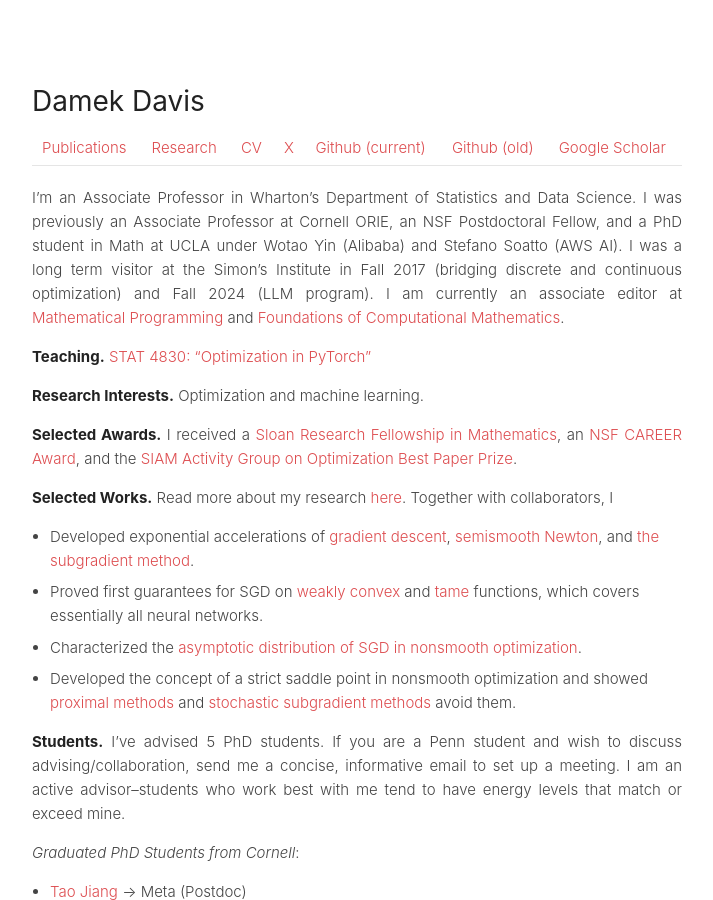
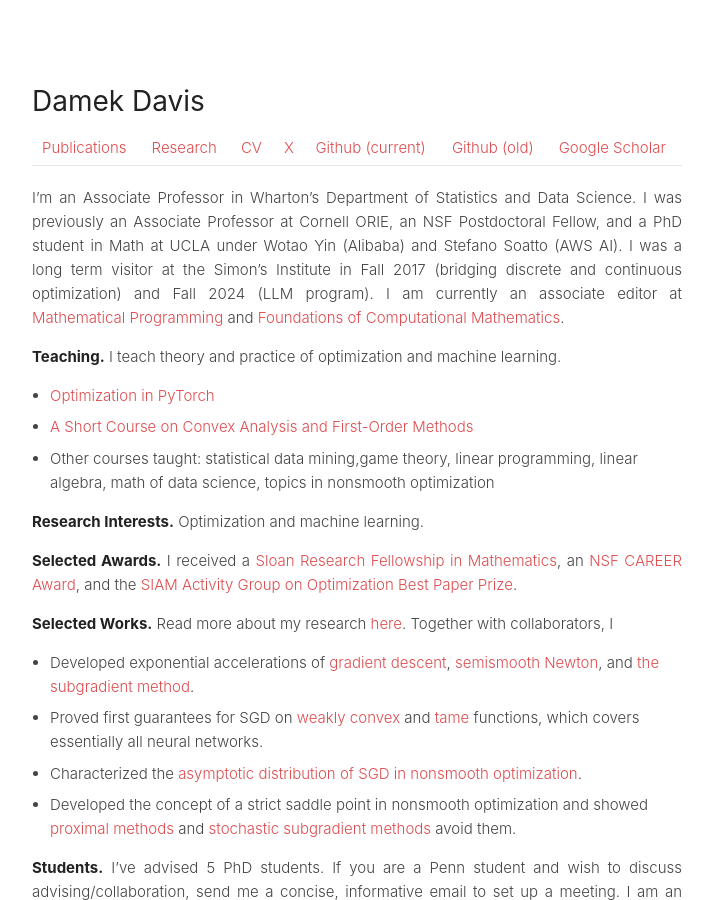
Before and after one commit to damek/damek.github.io, a Jekyll site: the page built from index.md, in a window 1280 px wide and 900 px high. Shown: the whole window, without its empty margins (283-996 px from the left). Built offline with Jekyll 4.4.1, drawn with Linux system fonts in a browser that asks for light colours.

Commit message:
Update index.md to enhance teaching section with course descriptions and additional courses taught

```diff
--- a/index.md
+++ b/index.md
@@ -9,7 +9,11 @@
 
 I'm an Associate Professor in Wharton's Department of Statistics and Data Science. I was previously an Associate Professor at Cornell ORIE, an NSF Postdoctoral Fellow, and a PhD student in Math at UCLA under Wotao Yin (Alibaba) and Stefano Soatto (AWS AI). I was a long term visitor at the Simon's Institute in Fall 2017 (bridging discrete and continuous optimization) and Fall 2024 (LLM program). I am currently an associate editor at <a href="https://www.springer.com/journal/10107">Mathematical Programming</a> and <a href="https://www.springer.com/journal/10208">Foundations of Computational Mathematics</a>.
 
-**Teaching.** [STAT 4830: "Optimization in PyTorch"](STAT-4830)
+**Teaching.** I teach theory and practice of optimization and machine learning.
+- [Optimization in PyTorch](STAT-4830)
+- [A Short Course on Convex Analysis and First-Order Methods](https://damek.github.io/teaching/orie6300/ORIE6300Fall2023notes.pdf)
+- Other courses taught: statistical data mining,game theory, linear programming, linear algebra, math of data science, topics in nonsmooth optimization
+
 
 **Research Interests.** Optimization and machine learning.
 
```
